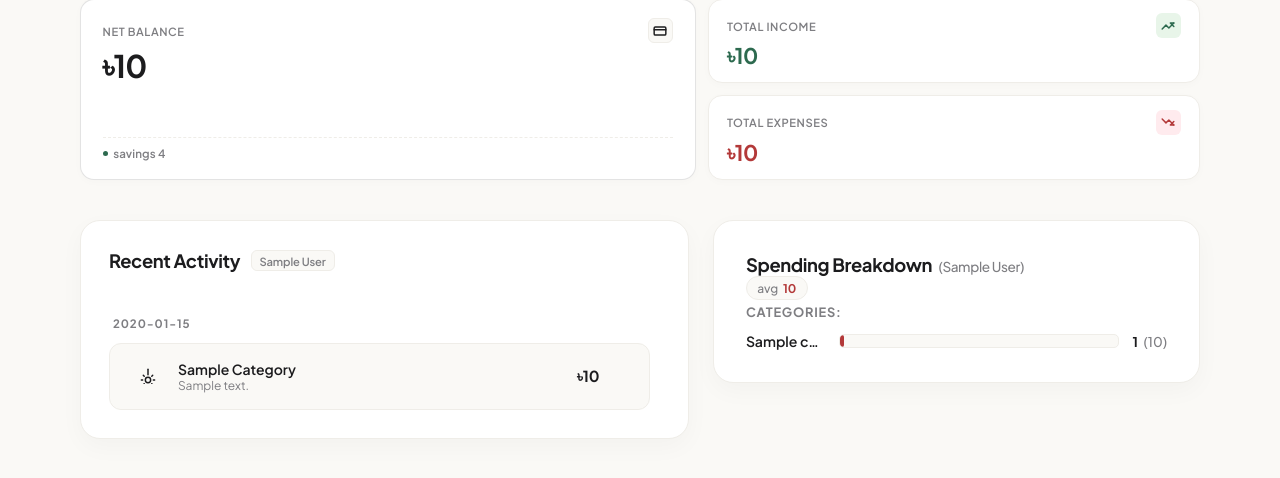
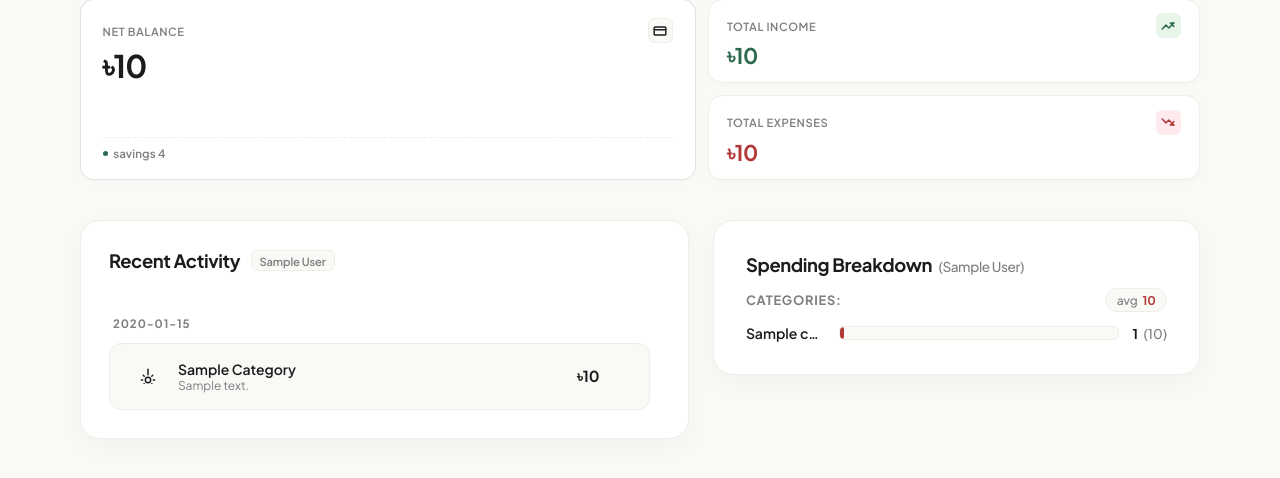
Before and after one commit to MahirTB/fintu, a FastAPI app: template templates/index.html in a window 1280 px wide. Shown: the part 225-703 px from the top of the page. Run offline with FastAPI, Linux system fonts and the light colour scheme; the template is opened without the code that fills it: most values are stand-ins (such as "Sample title", 1, 10 or a date in 2020).

Commit message:
removed redundant total amount from spending breakdown

```diff
--- a/static/styles.css
+++ b/static/styles.css
@@ -1460,6 +1460,15 @@ button.submit-btn:active {
   min-width: 0;
 }
 
+.breakdown-header {
+  display: flex;
+  justify-content: space-between;
+  align-items: center;
+  gap: 0.75rem;
+  margin-bottom: 0.5rem;
+  flex-wrap: wrap;
+}
+
 .breakdown-header h2 {
   font-size: 1.15rem;
   font-weight: 700;
@@ -1470,6 +1479,7 @@ button.submit-btn:active {
   align-items: baseline;
   gap: 0.4rem;
   flex-wrap: wrap;
+  margin: 0;
 }
 
 .breakdown-window-label {
@@ -1514,6 +1524,13 @@ button.submit-btn:active {
   flex-direction: column;
   gap: 0.75rem;
   margin-top: 0.25rem;
+}
+
+.breakdown-categories-header {
+  display: flex;
+  justify-content: space-between;
+  align-items: center;
+  gap: 0.5rem;
 }
 
 .breakdown-section-title {
--- a/templates/partials/breakdown.html
+++ b/templates/partials/breakdown.html
@@ -4,15 +4,17 @@
     </div>
 
     {% if breakdown.categories %}
-        <!-- Daily Avg Metric -->
-        <div class="breakdown-daily-avg">
-            <span class="daily-avg-label">avg</span>
-            <span class="daily-avg-value">{{ breakdown.daily_avg_str }}</span>
-        </div>
-
         <!-- Categories Section -->
         <div class="breakdown-categories-section">
-            <div class="breakdown-section-title">Categories:</div>
+            <div class="breakdown-categories-header">
+                <div class="breakdown-section-title">Categories:</div>
+                {% if breakdown.daily_avg_str %}
+                <div class="breakdown-daily-avg">
+                    <span class="daily-avg-label">avg</span>
+                    <span class="daily-avg-value">{{ breakdown.daily_avg_str }}</span>
+                </div>
+                {% endif %}
+            </div>
 
             <div class="breakdown-bars-list">
                 {% for item in breakdown.categories %}
--- a/templates/partials/day_breakdown.html
+++ b/templates/partials/day_breakdown.html
@@ -42,7 +42,6 @@
     <div class="day-overview-section day-breakdown-section">
         <div class="day-section-header">
             <span class="day-section-title">Spending Breakdown</span>
-            <span class="day-section-sub">Total ৳{{ "{:,.0f}".format(stats.expense) }}</span>
         </div>
         <div class="breakdown-bars-list">
             {% for item in breakdown.categories %}
```
Also changed, not shown: README.md, assets/fintu-hero-mockup.png (added), assets/fintu-history-day-mockup.png (added), assets/fintu-history-month-mockup.png (added).
